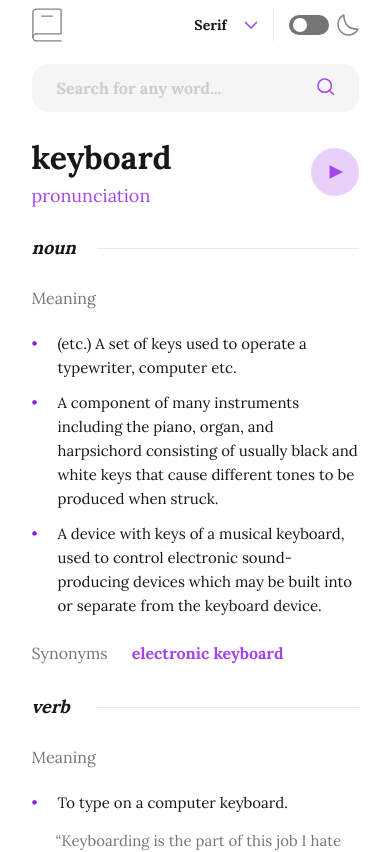
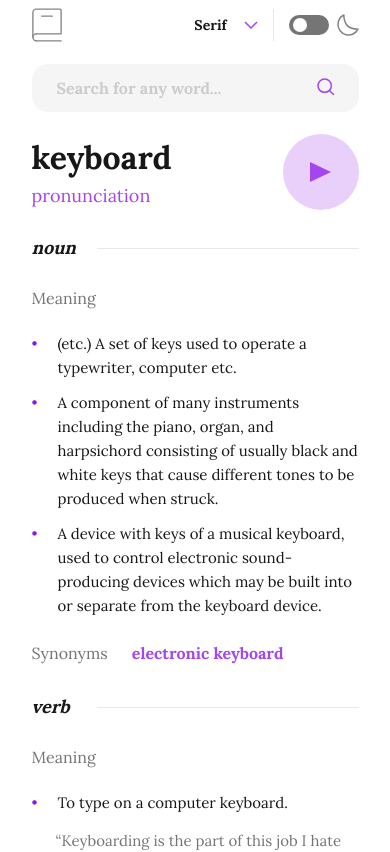
Before and after one commit to YokoMentor/dictionary-app, a Next.js app: page / in a window 390 px wide. Shown: the top 852 px of the page. Built offline with nearby package versions, Linux system fonts and the light colour scheme.

Commit message:
Created play btn and hover state

```diff
--- a/app/page.module.css
+++ b/app/page.module.css
@@ -65,6 +65,34 @@ input[type="checkbox"]:checked+.switch::after {
   background-image: url('../public/icon-play.svg');
 }
 
+.play {
+  width: 76px;
+  height: 76px;
+  padding-top: 28px;
+  border-radius: 50%;
+  background-color: rgba(164, 69, 237, 0.25);
+}
+
+.play:hover {
+  background-color: #A445ED;
+}
+
+.play::after {
+  content: '';
+  display: block;
+  width: 0;
+  height: 0;
+  border-left: 21px solid #A445ED;
+  border-top: 10px solid transparent;
+  border-bottom: 10px solid transparent;
+  margin: 0 auto;
+  /* Centers the triangle */
+}
+
+.play:hover::after {
+  border-left: 21px solid #FFFFFF;
+}
+
 .ul {
   list-style-type: none;
   padding: 0;
--- a/app/page.tsx
+++ b/app/page.tsx
@@ -26,7 +26,7 @@ export default function Page() {
             <div className='font-bold text-[32px] md:text-[64px]'>keyboard</div>
             <div className='text-light-purple text-lg md:text-2xl'>pronunciation</div>
           </div>
-          <div className={`${styles.icon_play} w-[48px] h-[48px] md:w-[75px] md:h-[75px] bg-no-repeat bg-center bg-contain cursor-pointer`}></div>
+          <div className={`${styles.play} cursor-pointer`}></div>
         </div>
         <div className='flex flex-col text-left w-full mt-6 md:mt-8'>
           <div className='flex flex-row justify-between items-center'>
```
